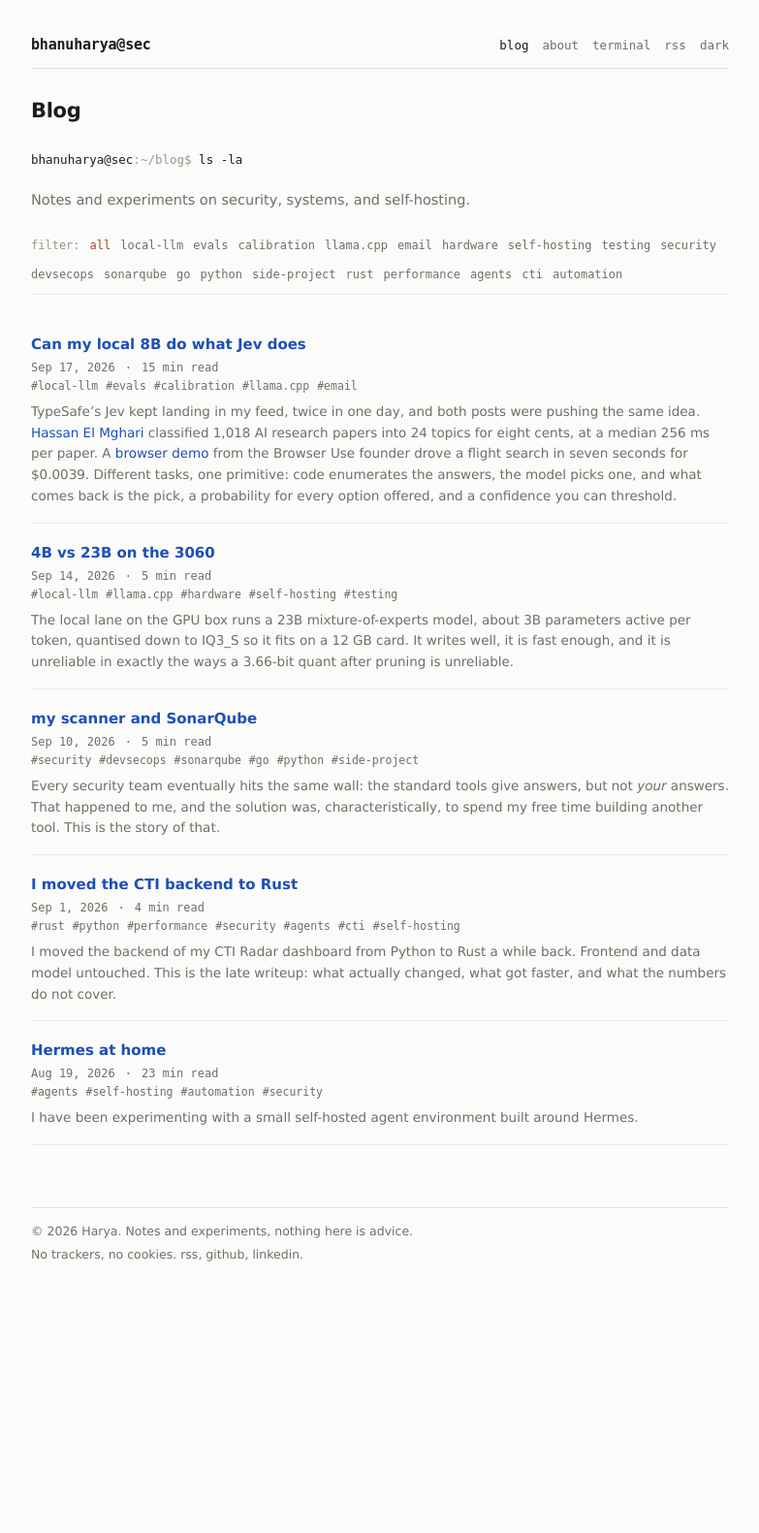
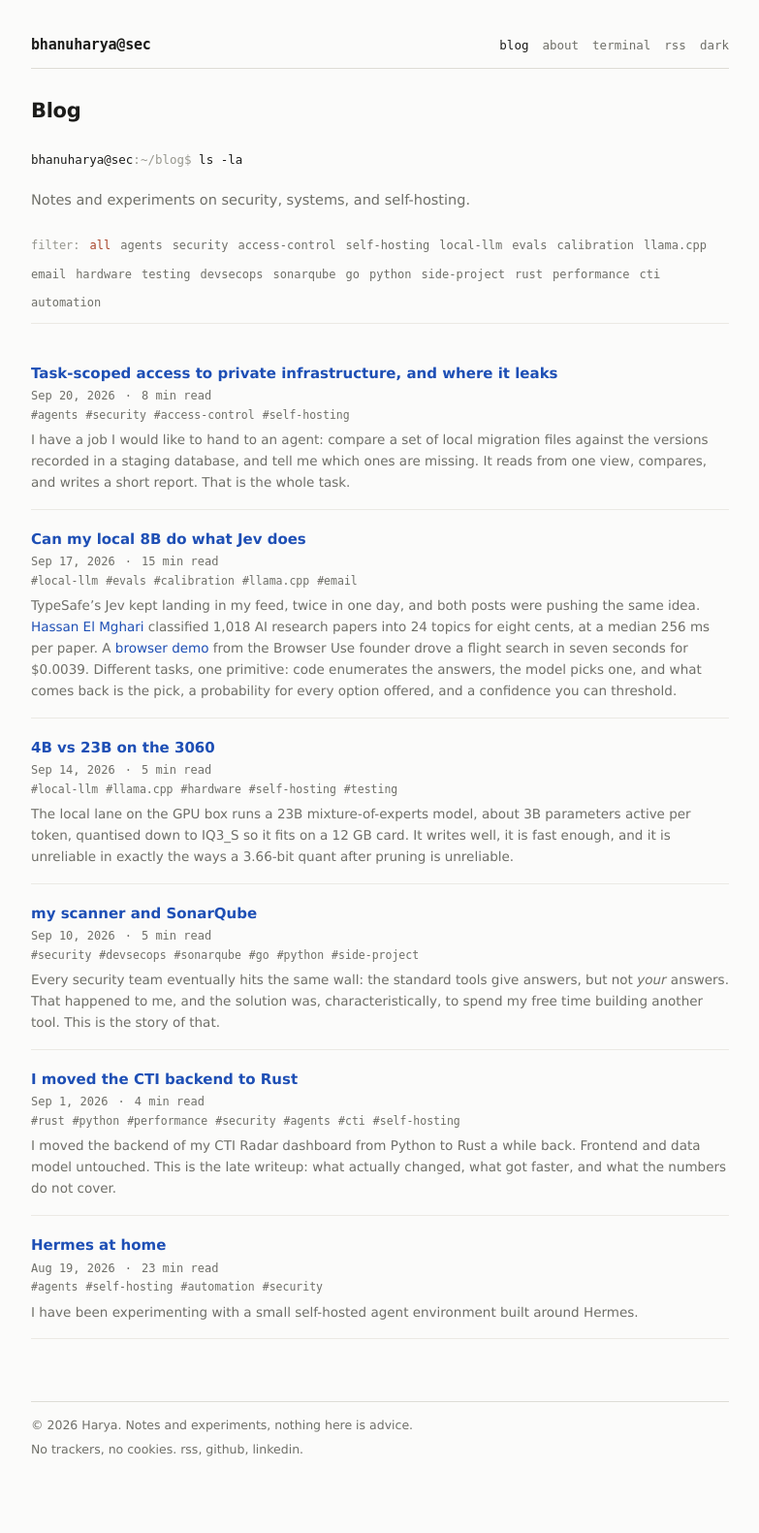
Before and after one commit to bhanuharya/bhanuharya.github.io, a Jekyll site: the page built from blog.md, in a window 1280 px wide. Shown: the whole page at 97% size, without its empty margins (248-1031 px from the left). Built offline with Jekyll 4.4.1, drawn with Linux system fonts in a browser that asks for light colours; before the commit the page ends 1380 px from its top, so only the background shows below that; some of the changed lines change nothing that is shown.

Commit message:
post: task-scoped access to private infrastructure, and where it leaks

```diff
--- a/_drafts/agent-task-scoped-access.md
+++ b/_posts/2026-09-21-agent-task-scoped-access.md
@@ -1,20 +1,10 @@
 ---
 layout: post
 title: "Task-scoped access to private infrastructure, and where it leaks"
-date: 2026-09-21
+date: 2026-09-21 05:50:00 +0700
 author: bhanuharya
 tags: [agents, security, access-control, self-hosting]
-status: wip
 ---
-
-<!--
-WIP draft. Not ready to publish, kept here so the reasoning can be argued with.
-
-Everything in this post that describes a third-party project comes from reading that
-project's documentation and source, not from running it. File and line references were
-taken from one revision and have not been re-checked against a pinned release. Nothing
-described here has been executed yet.
--->
 
 I have a job I would like to hand to an agent: compare a set of local migration files
 against the versions recorded in a staging database, and tell me which ones are missing.
@@ -202,12 +192,3 @@ if the small version produces something that needs it.
 If it turns out that the existing controls close the gap once they are configured
 carefully, that is a result worth writing up, and I will write it up as one. Either way
 the useful part is the measurement. More when I have it.
-
-<!--
-Still to explore, before this can leave drafts:
-- the adapter registration question: whether a non-model service can be registered as a
-  configured provider at all, which decides whether the endpoint filter can be reused
-- whether the second escape hatch interacts with the post-resolution address screen
-- what the issuer's own cleanup semantics guarantee, in its own words
-- one real measurement, even a small one
--->
```
